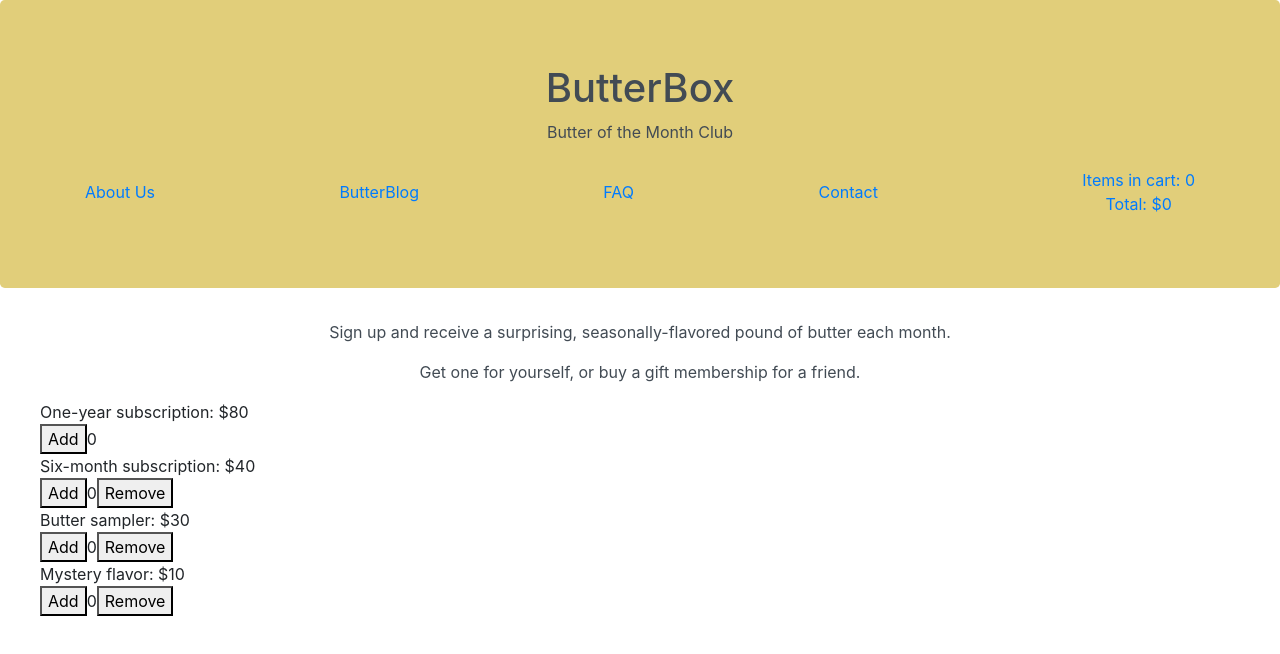
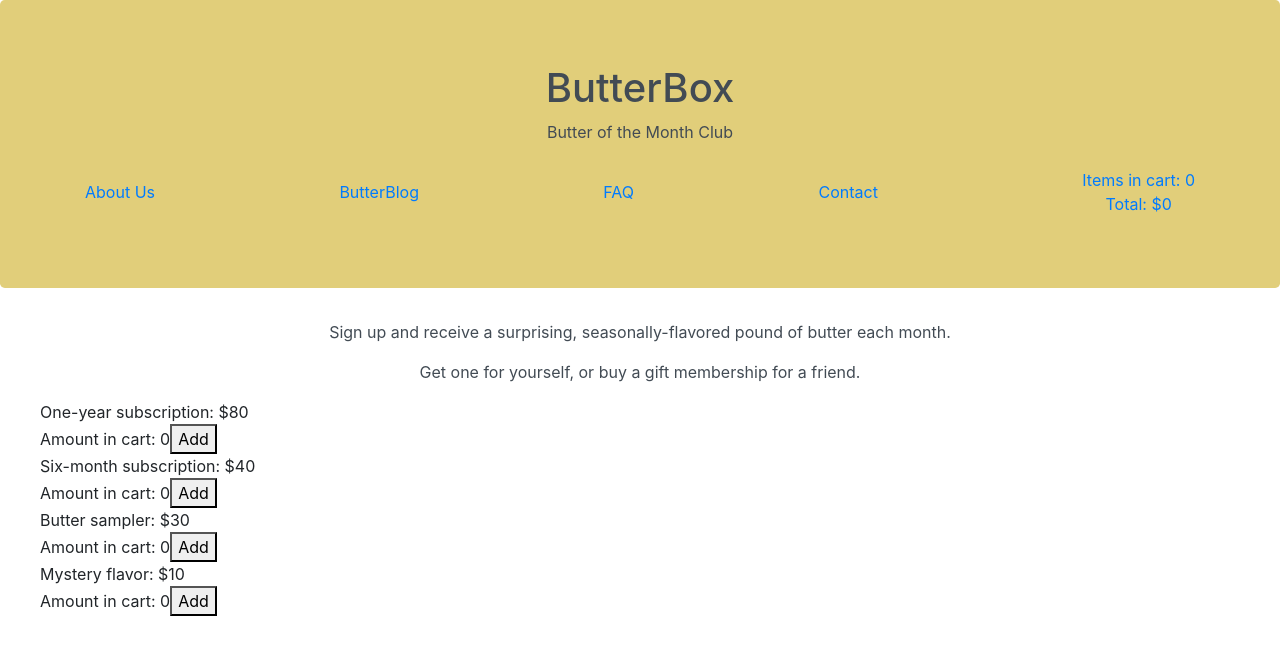
Before and after one commit to amytalbott/butterbox, a React (Create React App) app: page / in a window 1280 px wide. Shown: the top 654 px of the page. Built offline with nearby package versions, Linux system fonts and the light colour scheme.

Commit message:
hid the remove button until an item is added to the cart

```diff
--- a/src/App.js
+++ b/src/App.js
@@ -2,6 +2,8 @@ import React, {Component} from 'react';
 // import './App.css';
 import Header from './Header';
 import Item from './Item';
+
+// Passes down changes in the state of each item
 
 class App extends React.Component {
   state = {
@@ -39,6 +41,8 @@ class App extends React.Component {
     }));
   }
 
+  // renders all the components of the app
+
   render() {
     return (
       <div>
@@ -64,7 +68,6 @@ class App extends React.Component {
 
 }
 
-// Passes each item state down to TotalItems and TotalMoney
 
 
 export default App;
--- a/src/Cart.js
+++ b/src/Cart.js
@@ -1,6 +1,8 @@
 import React from 'react';
 import App from './App';
 
+// This is the part in the navbar where changes in the number of items and
+// the total cost are reflected
 
 const Cart = (props) => {
   const inCart = props.items.reduce((total, item) => {
--- a/src/Counter.js
+++ b/src/Counter.js
@@ -1,26 +1,33 @@
 import React from 'react';
 
-// Hide Remove buttons on page load
-// Make Remove buttons appear once currentAmout >= 1
-// Set the minimum value of currentAmount to 0
+// This displays the amount of each item that's in the cart, and the add and remove
+// buttons. The remove button doesn't display until an item has been added to the
+// cart.
 
-window.onload = function() {
-  document.getElementById('remove-button').style.display = 'none';
+const Counter = props => {
+  let index = props.index;
+
+  return (
+    <div className="counter">
+      <span className="counter-score">Amount in cart: {props.currentAmount}</span>
+      <button
+        className="counter-action add"
+        onClick={() => props.changeAmount(index, 1)}
+      >
+        Add
+      </button>
+
+      {props.currentAmount > 0 ? (
+        <button
+          id="remove-button"
+          className="counter-action remove"
+          onClick={() => props.changeAmount(index, -1)}
+        >
+          Remove
+        </button>
+      ) : null}
+    </div>
+  );
 };
 
-
-const Counter = (props) => {
-
-    let index = props.index;
-
-    return (
-      <div className="counter">
-        <button className="counter-action add" onClick={() => props.changeAmount(index, 1)}> Add </button>
-        <span className="counter-score">{ props.currentAmount }</span>
-        <button id="remove-button" className="counter-action remove" onClick={() => props.changeAmount(index, -1)}> Remove </button>
-      </div>
-    );
-  }
-
-
 export default Counter;
--- a/src/Header.js
+++ b/src/Header.js
@@ -7,7 +7,7 @@ import { Jumbotron,
  } from 'react-bootstrap';
 
 
-// Stateless functional component:
+// Stateless functional component displaying the header, navbar, and intro text
 
 const Header = (props) => {
   return (
--- a/src/Item.js
+++ b/src/Item.js
@@ -1,6 +1,8 @@
 import React from 'react';
 import Counter from './Counter.js';
 
+// Displays each item, along with price, current amount in cart, and add/remove
+// buttons
 
 const Item = (props) => {
   return (
@@ -12,6 +14,7 @@ const Item = (props) => {
         currentAmount={props.currentAmount}
         index={props.index}
         changeAmount={props.changeAmount}
+        // changeAmount={props.changeAmount}
       />
     </div>
   );
```
